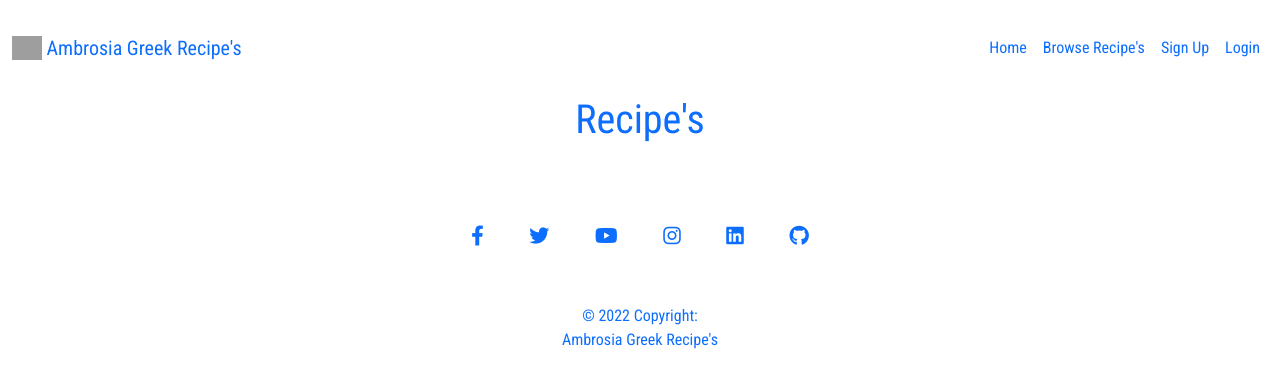
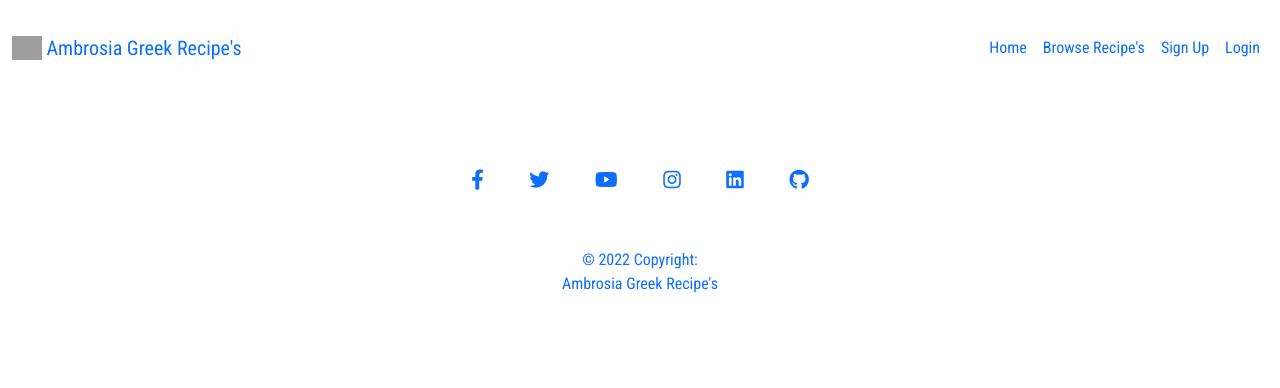
Before and after one commit to TaraHelberg/Ambrosia-Greek-Recipe-s, a Django app: page /browse/ in a window 1280 px wide. Shown: the top 388 px of the page. Run offline with Django 3.2, Linux system fonts and the light colour scheme; data that the repository does not hold is empty; grey boxes are pictures that could not be loaded.

Commit message:
Delete template paginate.html,redo boostrap ,html,css Browse.html template

```diff
--- a/static/css/style.css
+++ b/static/css/style.css
@@ -52,9 +52,15 @@ body {
     }
 }
 
-/*Recipe Card style*/
-.card {
-    border: none;
+/* Card Hover */
+#browse{
+    background: #fff;
+    transition: .3s transform cubic-bezier(.155,1.105,.295,1.12);
+    cursor: pointer;
+}
+
+#browse:hover{
+  transform: scale(1.05);
 }
 
 /*Account Sign Up/In & Logout style*/
--- a/templates/browse.html
+++ b/templates/browse.html
@@ -4,38 +4,31 @@
 
 <div class="container-fluid">
     <div class="row">
-        <div>
-            <h1 class="text-primary text-center">Recipe's</h1>
-        </div>
-        <div class="col-md-12">
+        <div class="col-m-t-md-12">
             <div class="row justify-content-center p-3">
                 {% for recipe in recipe_list %}
-                <div class="col-md-3 rounded">
-                    <div class="card mb-3">
-                        <div class="card-body">
-                            <div class="image-container">
+                <div class="col-xs-12 col-md-3">
+                    <!-- Card -->
+                    <div class="card shadow p-3 mb-5 bg-white rounded" id="browse">
                         {% if "placeholder" in recipe.featured_image.url %}
-                                <img class="card-img-top" src="https://res.cloudinary.com/drf6jhefj/image/upload/v1666771761/olive-oil-1867229_640_mgokn5.jpg" height="300" alt="Glass Olive Oil Bottle with Olives" class="img-responsive">
+                        <img class="card-img-top img-responsive" src="https://res.cloudinary.com/drf6jhefj/image/upload/v1666771761/olive-oil-1867229_640_mgokn5.jpg" height="300" alt="Glass Olive Oil Bottle with Olives">
                         {% else %}
-                                <img class="card-img-top" src=" {{ recipe.featured_image.url }}" height="300" alt="{{ recipe.title }}">
+                        <img class="card-img-top img-responsive" src=" {{ recipe.featured_image.url }}" height="300" alt="{{ recipe.title }}">
                         {% endif %}
-                                <p class="card-title">Author: {{ recipe.author }}</p>
-                                <h5 class="text-center text-primary">{{ recipe.title }}</h5>
+                        <br>
+                        <div class="card-block">
+                            <h4 class="card-title text-primary text-center">{{ recipe.title }}</h4>
+                            <h6 class="text-muted">Author: {{ recipe.author }}</h6>
                             <p><i class="fa-solid fa-utensils text-primary"></i> Serves: {{ recipe.serves }}</p>
                             <p><i class="fa-solid fa-kitchen-set text-primary"></i> Prep Time: {{ recipe.prep_time }}</p>
                             <p><i class="fa-solid fa-fire-burner text-primary"></i> Cooking Time: {{ recipe.cooking_time}}</p>
-                            </div>
-                            <hr/>
-                            <div class="btn-group">
                             <a href="{% url 'recipe_detail' recipe.slug %}" class="btn btn-sm btn-outline-primary" role="button" aria-pressed="true">View</a>
                             <a href="{% url 'update' recipe.pk %}" class="btn btn-sm btn-outline-primary" role="button" aria-pressed="true">Update</a>
                             <a href="{% url 'delete' recipe.pk %}" class="btn btn-sm btn-outline-primary" role="button" aria-pressed="true">Delete</a>
                         </div>
+                    </div>
                     <hr/>
-                            <p class="card-text h6">{{ recipe.created_on}} <i class="far fa-heart"></i>
-                                {{ recipe.number_of_likes }}</p>
-                        </div>
-                    </div>
+                    <p class="card-text h6">{{ recipe.created_on}} <i class="far fa-heart"></i>{{ recipe.number_of_likes }}</p>
                 </div>
                 {% if forloop.counter|divisibleby:3 %}
             </div>
@@ -58,4 +51,15 @@
     </nav>
     {% endif %}
 </div>
+
+
+
+
+
+
+
+
+
+
+
 {%endblock%}
```
Also changed, not shown: templates/paginate.html (deleted). Lines whose indentation alone changed are shown as unchanged.
